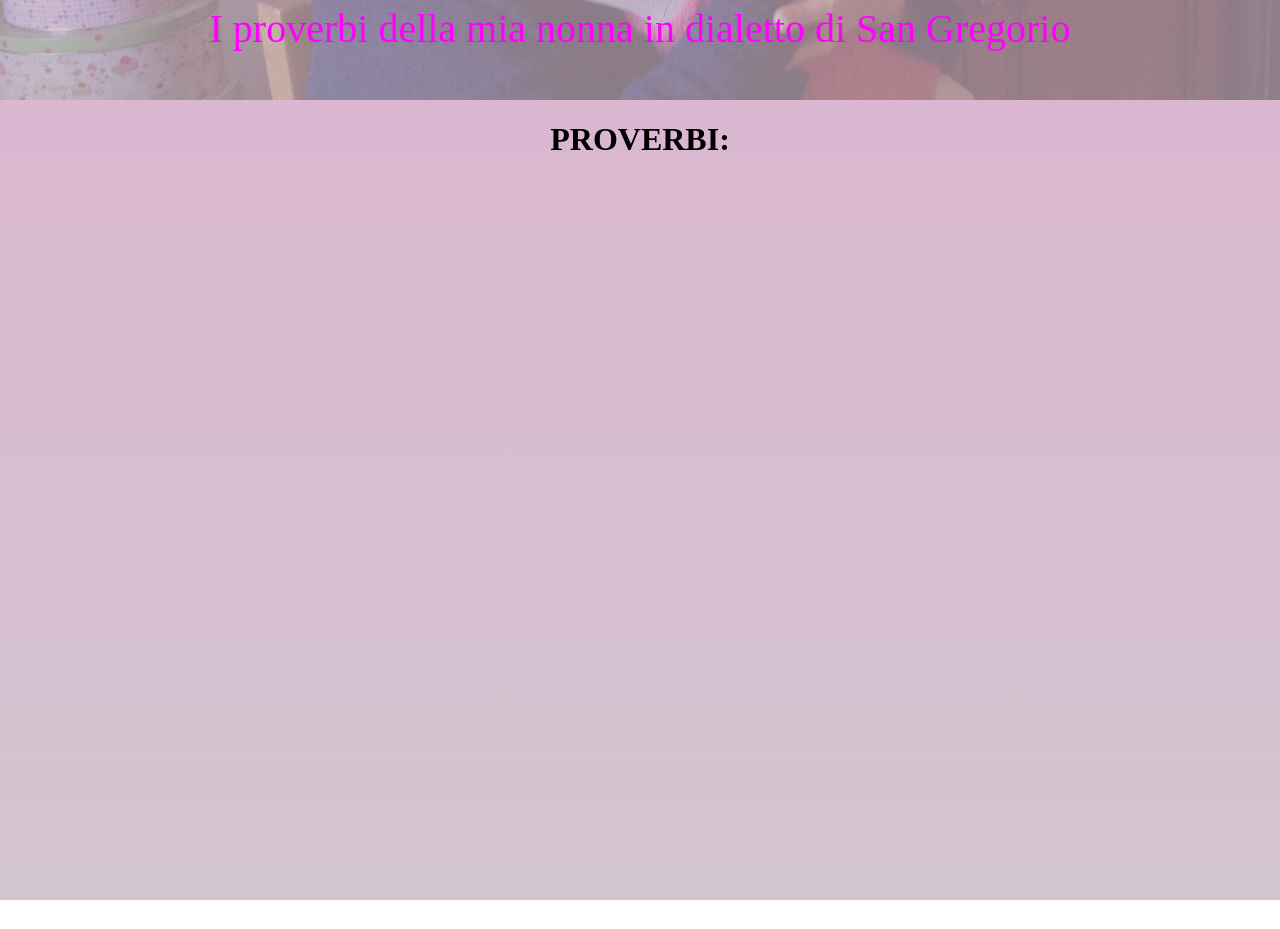
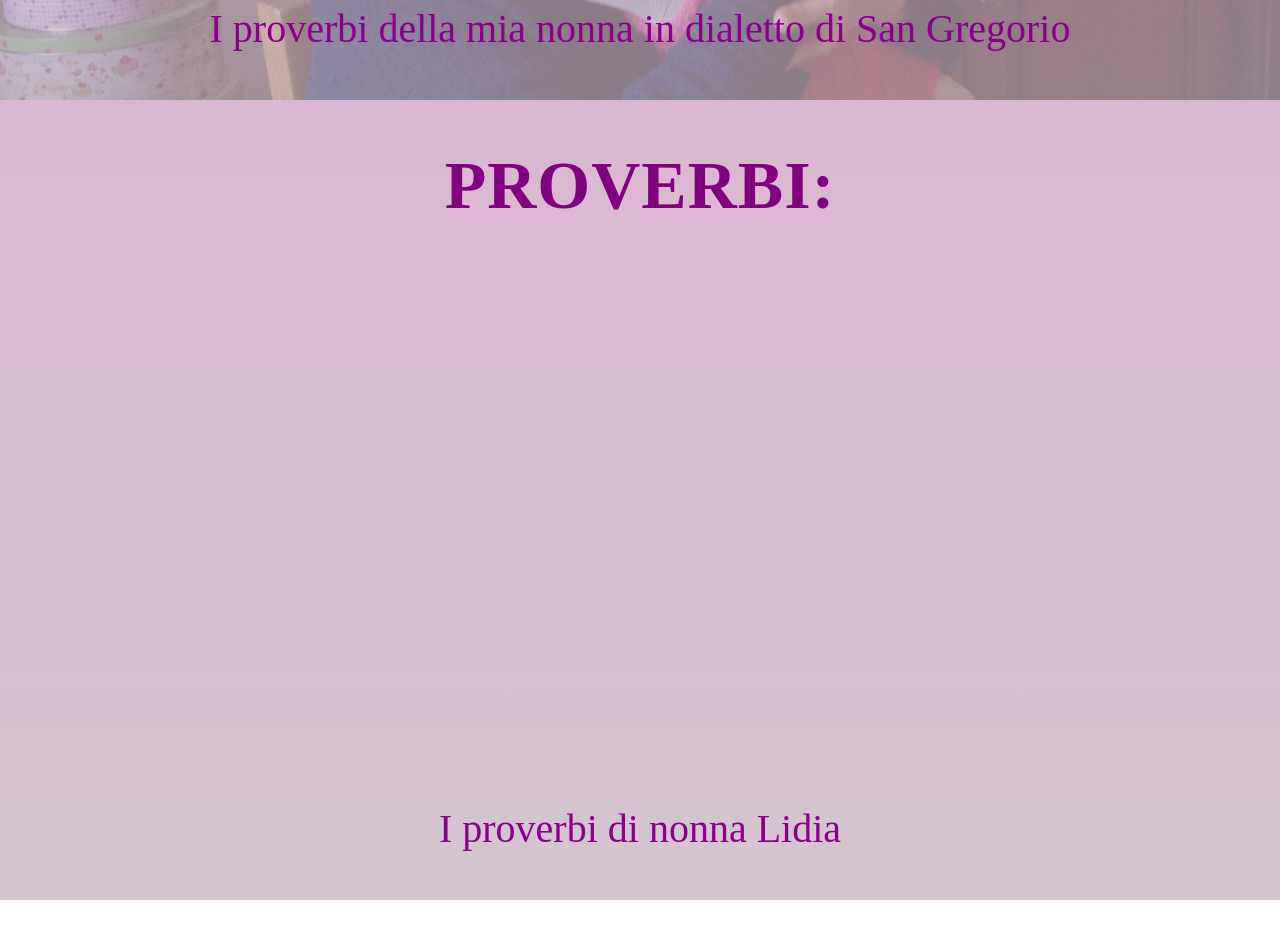
Before and after one commit to Natalina27/nonna_lidia_proverbs, a React (Create React App) app: page / in a window 1280 px wide. Shown: the part 700-1629 px from the top of the page. Built offline with nearby package versions, Linux system fonts and the light colour scheme.

Commit message:
3-02 props-children

```diff
--- a/src/components/App/App.js
+++ b/src/components/App/App.js
@@ -16,11 +16,14 @@ function App() {
                     I proverbi della mia nonna in dialetto di San Gregorio
                 </Paragraph>
             </HeaderBlock>
-            <HeaderBlock
-                title='PROVERBI:'
-                hideBackground
-
-            />
+            <HeaderBlock hideBackground>
+                <Header>
+                    PROVERBI:
+                </Header>
+                <Paragraph>
+                    I proverbi di nonna Lidia
+                </Paragraph>
+            </HeaderBlock>
             <Footer/>
         </div>
     );
--- a/src/components/App/HeaderBlock/HeaderBlock.js
+++ b/src/components/App/HeaderBlock/HeaderBlock.js
@@ -4,16 +4,16 @@ import {ReactComponent as ReactLogoSVg} from '../../../assets/logo.svg';
 
 console.log('###ReactLogoSVg: ', ReactLogoSVg);
 
-const HeaderBlock = ({title, desc, hideBackground = false, children}) => {
+const HeaderBlock = ({hideBackground = false, children}) => {
 
     const styleCover = hideBackground ? { background: 'none'} : {};
     return (
         <div className={s.cover} style={styleCover}>
             <div className={s.wrap}>
-                {/*<h1 className={s.header}>{title}</h1>*/}
-                {/*<p className={s.description}>{desc}</p>*/}
-                {title && <h1 className={s.header}>{title}</h1>}
-                {desc && <p className={s.description}>{desc}</p>}
+                {/*/!*<h1 className={s.header}>{title}</h1>*!/*/}
+                {/*/!*<p className={s.description}>{desc}</p>*!/*/}
+                {/*{title && <h1 className={s.header}>{title}</h1>}*/}
+                {/*{desc && <p className={s.description}>{desc}</p>}*/}
                 {children}
             </div>
         </div>
--- a/src/components/App/HeaderBlock/HeaderBlock.module.scss
+++ b/src/components/App/HeaderBlock/HeaderBlock.module.scss
@@ -37,3 +37,18 @@
   flex-direction: column;
   height: 100vh;
 }
+
+.header {
+  font-size: 68px;
+  letter-spacing: 1px;
+  color: purple;
+  margin-bottom: 0;
+}
+
+
+.description {
+  color: blueviolet;
+  font-size: 40px;
+  line-height: 1.55;
+  margin-top: 0;
+}
--- a/src/components/App/HeaderBlock/Paragraph/Paragraph.module.css
+++ b/src/components/App/HeaderBlock/Paragraph/Paragraph.module.css
@@ -1,5 +1,5 @@
 .paragraph {
-    color: fuchsia;
+    color: darkmagenta;
     font-size: 40px;
     line-height: 1.55;
     margin-top: 0;
```
